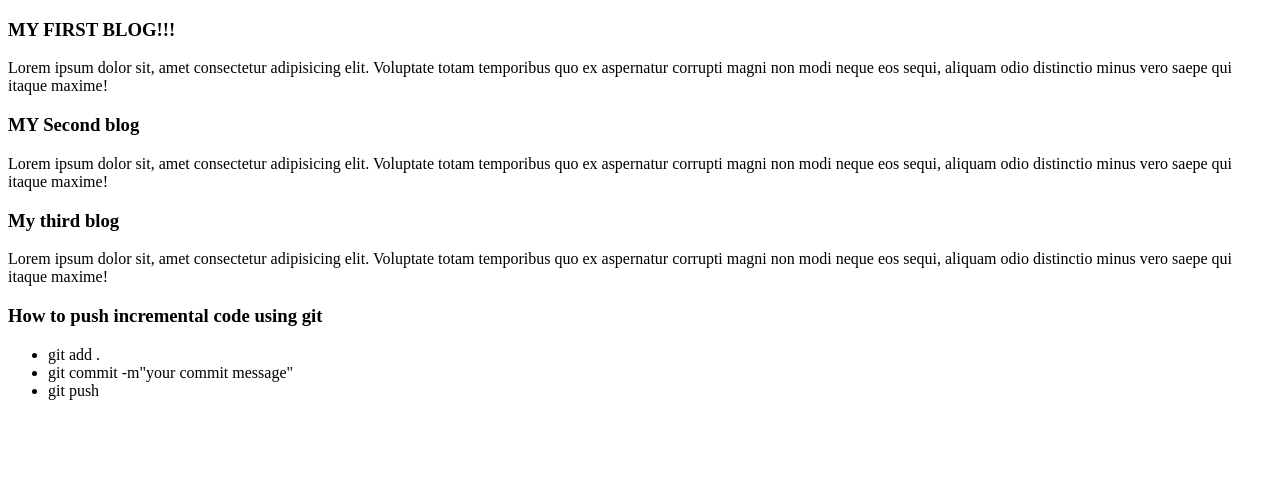
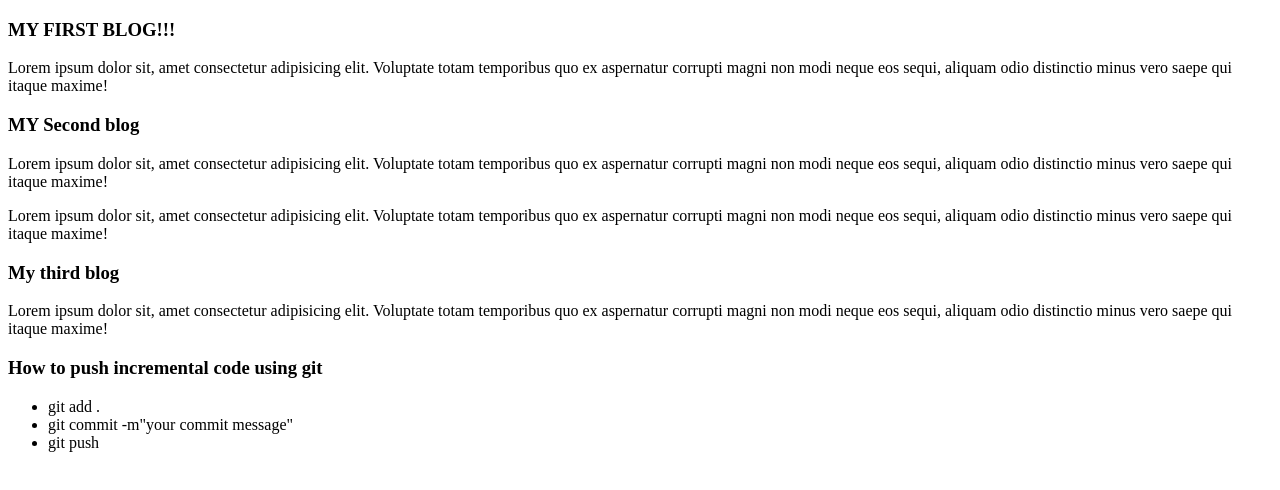
Before and after one commit to shahriarmostafiz/mySimpleWebsite, a plain HTML site: page index.html in a window 1280 px wide. Drawn offline with Linux system fonts and the light colour scheme.

Commit message:
trying to solve

```diff
--- a/index.html
+++ b/index.html
@@ -22,6 +22,11 @@
         totam temporibus quo ex aspernatur corrupti magni non modi neque eos
         sequi, aliquam odio distinctio minus vero saepe qui itaque maxime!
       </p>
+      <p>
+        Lorem ipsum dolor sit, amet consectetur adipisicing elit. Voluptate
+        totam temporibus quo ex aspernatur corrupti magni non modi neque eos
+        sequi, aliquam odio distinctio minus vero saepe qui itaque maxime!
+      </p>
     </div>
     <div>
       <h3>My third blog</h3>
```
